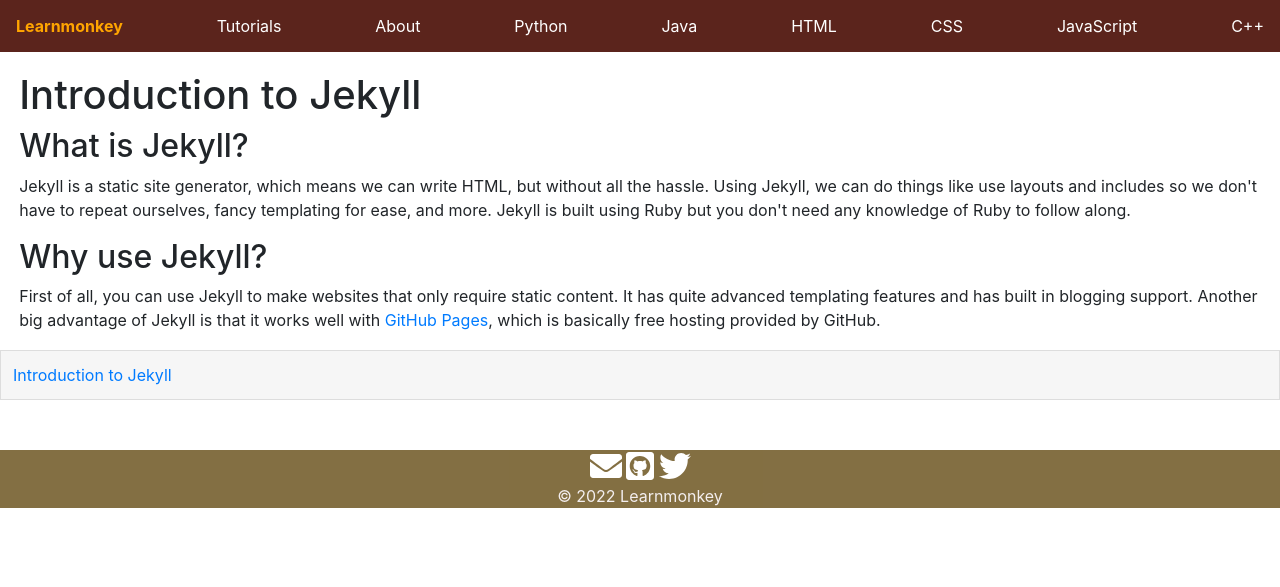
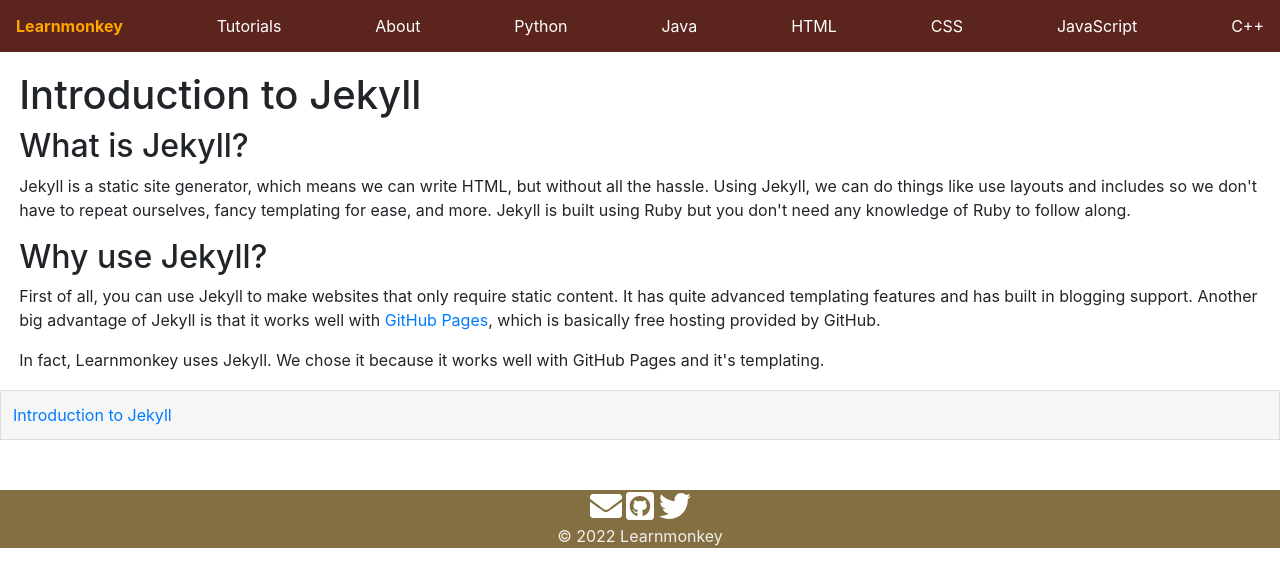
Before and after one commit to learnmonkey/learnmonkey.github.io, a Jekyll site: the page built from programming/jekyll/index.html, in a window 1280 px wide. Shown: the top 587 px of the page. Built offline with Jekyll 4.4.1, drawn with Linux system fonts in a browser that asks for light colours.

Commit message:
learnmonkey uses jekyll

```diff
--- a/programming/jekyll/index.html
+++ b/programming/jekyll/index.html
@@ -14,4 +14,5 @@
 <section>
     <h2>Why use Jekyll?</h2>
     <p>First of all, you can use Jekyll to make websites that only require static content. It has quite advanced templating features and has built in blogging support. Another big advantage of Jekyll is that it works well with <a href="https://pages.github.com">GitHub Pages</a>, which is basically free hosting provided by GitHub.</p>
+    <p>In fact, Learnmonkey uses Jekyll. We chose it because it works well with GitHub Pages and it's templating.</p>
 </section>
```
